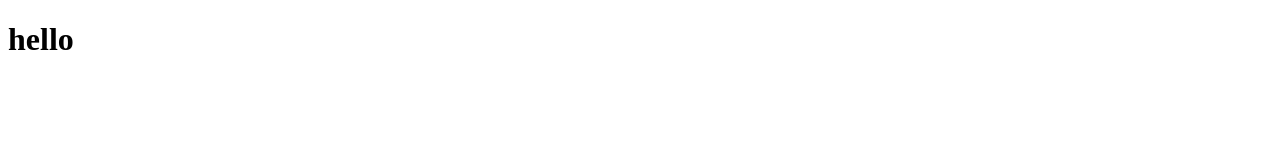
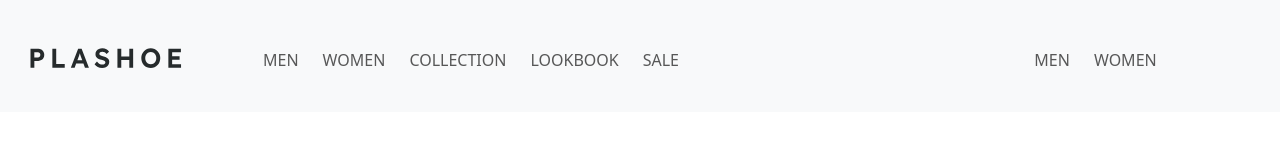
Before and after one commit to kishan8693/third-website, a plain HTML site: page index.html in a window 1280 px wide. Drawn offline with nearby package versions, Linux system fonts and the light colour scheme.

Commit message:
footware

```diff
--- a/index.html
+++ b/index.html
@@ -4,8 +4,56 @@
     <meta charset="UTF-8">
     <meta name="viewport" content="width=device-width, initial-scale=1.0">
     <title>Document</title>
+    <link rel="stylesheet" href="style.css">
+    <!-- Latest compiled and minified CSS -->
+    <link href="https://cdn.jsdelivr.net/npm/bootstrap@5.3.2/dist/css/bootstrap.min.css" rel="stylesheet">
+
+    <!-- Latest compiled JavaScript -->
+    <script src="https://cdn.jsdelivr.net/npm/bootstrap@5.3.2/dist/js/bootstrap.bundle.min.js"></script>
+
 </head>
 <body>
-    <h1>hello</h1>
+    <!-- navbar -->
+    <nav class="navbar navbar-expand-sm bg-light">
+        <div class="container-fluid">
+          <a class="navbar-brand" href="#">
+            <img class="col-md-12 ms-md-3" src="img/site-logo.svg" alt="">
+          </a>
+          <button class="navbar-toggler" type="button" data-bs-toggle="collapse" data-bs-target="#collapsibleNavbar">
+            <span class="navbar-toggler-icon"></span>
+          </button>
+          <div class="collapse navbar-collapse" id="collapsibleNavbar">
+
+            <ul class="navbar-nav p-md-4 ms-md-5 col-md-8">
+              <li class="nav-item">
+                <a class="nav-link mt-md-2" href="#">MEN</a>
+              </li>
+              <li class="nav-item">
+                <a class="nav-link mt-md-2 ms-md-2" href="#">WOMEN</a>
+              </li>
+              <li class="nav-item">
+                <a class="nav-link mt-md-2 ms-md-2" href="#">COLLECTION</a>
+              </li>
+              <li class="nav-item">
+                <a class="nav-link mt-md-2 ms-md-2" href="#">LOOKBOOK</a>
+              </li>
+              <li class="nav-item">
+                <a class="nav-link mt-md-2 ms-md-2" href="#">SALE</a>
+              </li>
+            </ul>
+            <ul class="navbar-nav p-md-4 ms-md-5 col-md-3">
+              <li class="nav-item">
+                <a class="nav-link mt-md-2" href="#">MEN</a>
+              </li>
+              <li class="nav-item">
+                <a class="nav-link mt-md-2 ms-md-2" href="#">WOMEN</a>
+              </li>
+
+            </ul>
+
+          </div>
+        </div>
+      </nav>
+
 </body>
 </html>
--- /dev/null
+++ b/style.css
@@ -0,0 +1,6 @@
+.w30{
+    width: 30px;
+}
+.a-color{
+    color: #bed0e6;
+}
```
Also changed, not shown: img/site-logo.svg (added).
